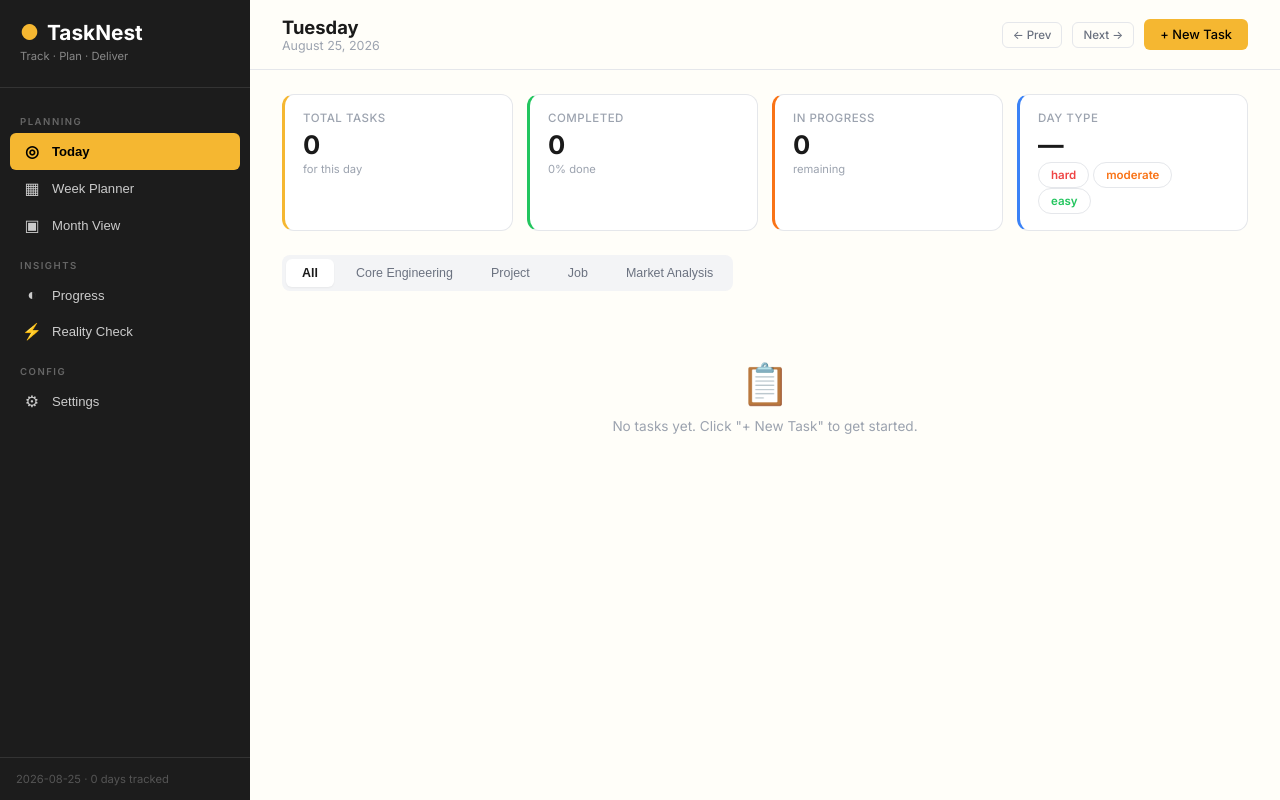
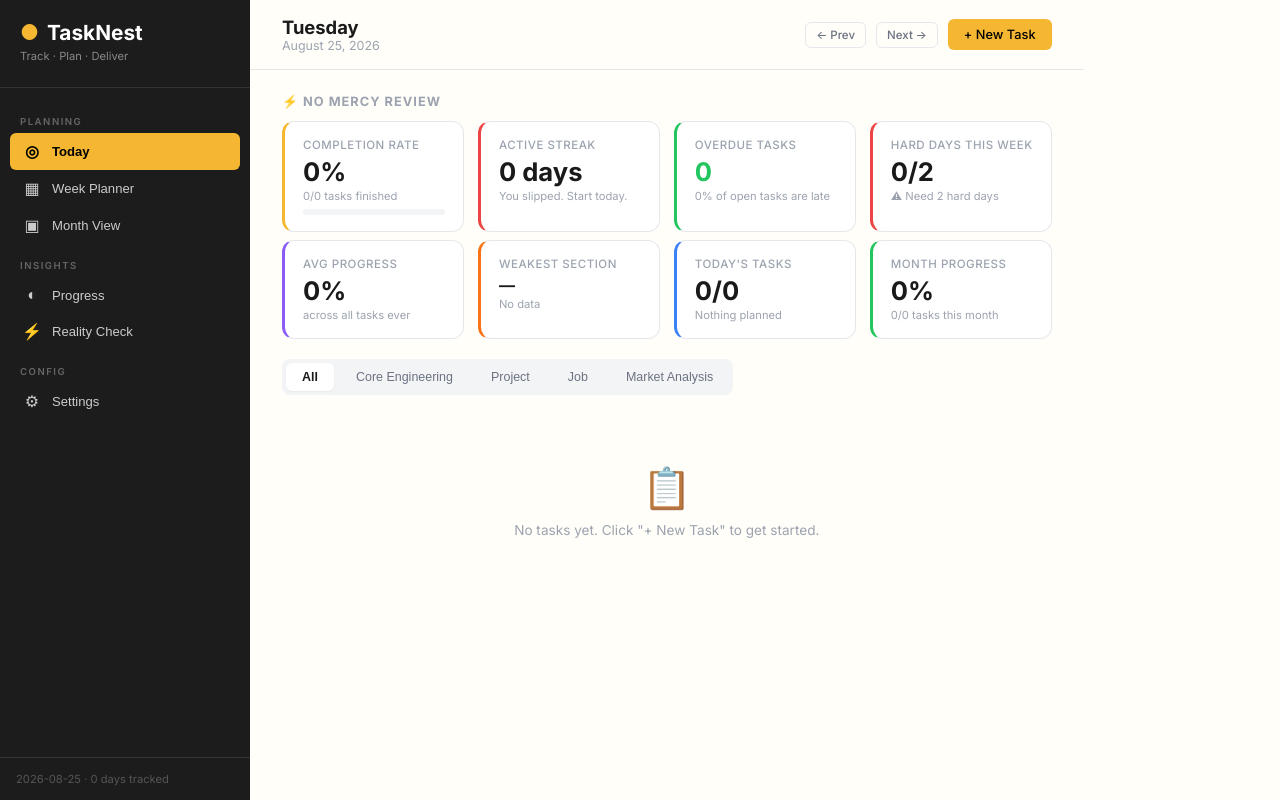
Before and after one commit to kumarritik001/task-nest, a React (Vite) app: page / in a window 1280 px wide. Built offline with nearby package versions, Linux system fonts and the light colour scheme.

Commit message:
KPI no-mercy review cards + enforce 2 hard days + day-type switcher in week view

```diff
--- a/src/App.jsx
+++ b/src/App.jsx
@@ -6,7 +6,7 @@ import {
   getDayType, setDayType, swapDayTypes, hardDayCount,
   getAllSections, getAllDayTypes, getDatesInWeek, getDatesInMonth, getWeeksInMonth,
   getProgressLog, getTemplates, addTemplate, removeTemplate,
-  getSettings, updateSettings, getUpcomingTasks
+  getSettings, updateSettings, getUpcomingTasks, getKPIData
 } from './utils/storage'
 import { startNotificationService } from './utils/notifications'
 import { getCriticismQuote, getAppreciationQuote, getAllCriticismQuotes, getAllAppreciationQuotes } from './utils/quotes'
@@ -118,6 +118,7 @@ function TodayView({ dateStr, refresh, goDay }) {
   const dayType = getDayType(dateStr);
   const d = parseISO(dateStr);
   const today = getToday();
+  const kpi = getKPIData();
 
   const filtered = activeSection === 'All' ? tasks : tasks.filter(t => t.section === activeSection);
 
@@ -139,46 +140,86 @@ function TodayView({ dateStr, refresh, goDay }) {
       </div>
 
       <div className="page-body">
-        <div className="stats-row">
+        {/* ── KPI: No Mercy Review ── */}
+        <h3 style={{ fontSize: '0.8rem', fontWeight: 700, color: 'var(--text-muted)', textTransform: 'uppercase', letterSpacing: '1px', marginBottom: 12 }}>⚡ No Mercy Review</h3>
+        <div className="stats-row" style={{ marginBottom: 8 }}>
           <div className="stat-card yellow">
-            <div className="stat-label">Total Tasks</div>
-            <div className="stat-value">{ov.total}</div>
-            <div className="stat-sub">for this day</div>
+            <div className="stat-label">Completion Rate</div>
+            <div className="stat-value">{kpi.completionRate}%</div>
+            <div className="stat-sub">{kpi.totalDone}/{kpi.totalTasksEver} tasks finished</div>
+            <div className="progress-wrap" style={{ marginTop: 6 }}>
+              <div className="progress-track"><div className={`progress-fill ${kpi.completionRate > 70 ? 'hot' : kpi.completionRate > 30 ? 'warm' : 'cold'}`} style={{ width: `${kpi.completionRate}%` }} /></div>
+            </div>
           </div>
-          <div className="stat-card green">
-            <div className="stat-label">Completed</div>
-            <div className="stat-value">{ov.done}</div>
-            <div className="stat-sub">{ov.total > 0 ? Math.round((ov.done / ov.total) * 100) : 0}% done</div>
+          <div className="stat-card" style={{ borderLeft: `3px solid ${kpi.streak >= 3 ? 'var(--green)' : kpi.streak >= 1 ? 'var(--yellow)' : 'var(--red)'}` }}>
+            <div className="stat-label">Active Streak</div>
+            <div className="stat-value">{kpi.streak} day{kpi.streak !== 1 ? 's' : ''}</div>
+            <div className="stat-sub">{kpi.streak === 0 ? 'You slipped. Start today.' : kpi.streak >= 7 ? 'Unstoppable.' : 'Keep it going.'}</div>
           </div>
-          <div className="stat-card orange">
-            <div className="stat-label">In Progress</div>
-            <div className="stat-value">{ov.total - ov.done}</div>
-            <div className="stat-sub">remaining</div>
+          <div className="stat-card" style={{ borderLeft: `3px solid ${kpi.overdueTasks > 0 ? 'var(--red)' : 'var(--green)'}` }}>
+            <div className="stat-label">Overdue Tasks</div>
+            <div className="stat-value" style={{ color: kpi.overdueTasks > 0 ? 'var(--red)' : 'var(--green)' }}>{kpi.overdueTasks}</div>
+            <div className="stat-sub">{kpi.overdueRate}% of open tasks are late</div>
           </div>
-          <div className="stat-card blue">
-            <div className="stat-label">Day Type</div>
-            <div className="stat-value" style={{ textTransform: 'capitalize' }}>{dayType || '—'}</div>
-            <div className="stat-sub">
-              {DAY_TYPES.map(dt => (
-                <button
-                  key={dt}
-                  className={`day-type-btn ${dt} ${dayType === dt ? 'active' : ''}`}
-                  style={{ marginRight: 4 }}
-                  onClick={() => { setDayType(dateStr, dt); refresh(); }}
-                >
-                  {dt}
-                </button>
-              ))}
-            </div>
+          <div className="stat-card" style={{ borderLeft: `3px solid ${kpi.hardDays >= 2 ? 'var(--green)' : 'var(--red)'}` }}>
+            <div className="stat-label">Hard Days This Week</div>
+            <div className="stat-value">{kpi.hardDays}/2</div>
+            <div className="stat-sub">{kpi.hardDays >= 2 ? '✓ Minimum met' : '⚠ Need 2 hard days'}</div>
           </div>
         </div>
 
+        <div className="stats-row" style={{ marginBottom: 20 }}>
+          <div className="stat-card" style={{ borderLeft: '3px solid var(--purple)' }}>
+            <div className="stat-label">Avg Progress</div>
+            <div className="stat-value">{kpi.avgProgress}%</div>
+            <div className="stat-sub">across all tasks ever</div>
+          </div>
+          <div className="stat-card" style={{ borderLeft: `3px solid ${kpi.weakestRate < 30 ? 'var(--red)' : 'var(--orange)'}` }}>
+            <div className="stat-label">Weakest Section</div>
+            <div className="stat-value" style={{ fontSize: '1rem' }}>{kpi.weakestSection}</div>
+            <div className="stat-sub">{kpi.weakestRate < 101 ? `${kpi.weakestRate}% completion` : 'No data'}</div>
+          </div>
+          <div className="stat-card blue">
+            <div className="stat-label">Today's Tasks</div>
+            <div className="stat-value">{kpi.todayDone}/{kpi.todayTasks}</div>
+            <div className="stat-sub">{kpi.todayTasks === 0 ? 'Nothing planned' : kpi.todayDone === kpi.todayTasks ? 'All done!' : `${kpi.todayTasks - kpi.todayDone} remaining`}</div>
+          </div>
+          <div className="stat-card green">
+            <div className="stat-label">Month Progress</div>
+            <div className="stat-value">{kpi.monthProgress}%</div>
+            <div className="stat-sub">{kpi.monthDone}/{kpi.monthTotal} tasks this month</div>
+          </div>
+        </div>
+
+        {/* ── Harsh verdict ── */}
+        {kpi.totalTasksEver > 0 && (
+          <div style={{
+            padding: '12px 18px',
+            borderRadius: 'var(--radius-sm)',
+            marginBottom: 20,
+            fontSize: '0.82rem',
+            fontWeight: 600,
+            background: kpi.completionRate >= 70 && kpi.streak >= 2 ? '#ECFDF5' : kpi.completionRate >= 40 ? '#FFFBEB' : '#FEF2F2',
+            color: kpi.completionRate >= 70 && kpi.streak >= 2 ? '#065F46' : kpi.completionRate >= 40 ? '#92400E' : '#991B1B',
+            border: `1px solid ${kpi.completionRate >= 70 && kpi.streak >= 2 ? '#A7F3D0' : kpi.completionRate >= 40 ? '#FDE68A' : '#FECACA'}`
+          }}>
+            {kpi.completionRate >= 70 && kpi.streak >= 3 && '🔥 You\'re on fire. Don\'t stop.'}
+            {kpi.completionRate >= 70 && kpi.streak < 3 && kpi.streak >= 1 && '💪 Good completion. Build the streak.'}
+            {kpi.completionRate >= 70 && kpi.streak === 0 && '⚠️ Great completion rate but you broke your streak. Consistency matters.'}
+            {kpi.completionRate >= 40 && kpi.completionRate < 70 && '😐 Average. You\'re leaving too much on the table.'}
+            {kpi.completionRate < 40 && '🚨 Embarrassing. Less than half your tasks are done. What are you doing?'}
+            {kpi.overdueTasks > 3 && ' | 🚨 And you have ' + kpi.overdueTasks + ' overdue tasks. Deadlines mean nothing to you?'}
+            {kpi.hardDays < 2 && ' | ⚠️ You haven\'t even scheduled 2 hard days. Comfort zone is not a strategy.'}
+          </div>
+        )}
+
+        {/* ── Today's progress bar ── */}
         {ov.total > 0 && (
           <div style={{ marginBottom: 20 }}>
             <div className="progress-track" style={{ height: 8 }}>
               <div className={`progress-fill ${ov.progress > 75 ? 'hot' : ov.progress > 30 ? 'warm' : 'cold'}`} style={{ width: `${ov.progress}%` }} />
             </div>
-            <div className="progress-info"><span>{ov.progress}% overall</span></div>
+            <div className="progress-info"><span>{ov.progress}% today</span></div>
           </div>
         )}
 
@@ -218,6 +259,19 @@ function WeekView({ weekId, refresh, goDay, goWeek, openAddFor }) {
   const weekStart = parseISO(weekId);
   const hc = hardDayCount(weekId);
 
+  const changeDayType = (dateStr, newType) => {
+    const currentType = getDayType(dateStr);
+    // If changing FROM hard, check if we'd drop below 2
+    if (currentType === 'hard' && newType !== 'hard') {
+      if (hc <= 2) {
+        alert('Cannot change: you need at least 2 hard days per week. Remove hard from another day first.');
+        return;
+      }
+    }
+    setDayType(dateStr, newType);
+    refresh();
+  };
+
   return (
     <>
       <div className="topbar">
@@ -242,12 +296,20 @@ function WeekView({ weekId, refresh, goDay, goWeek, openAddFor }) {
           <div className="stat-card orange"><div className="stat-label">Progress</div><div className="stat-value">{ov.progress}%</div></div>
           <div className={`stat-card ${hc >= 2 ? 'green' : 'orange'}`}>
             <div className="stat-label">Hard Days</div>
-            <div className="stat-value">{hc}/7</div>
+            <div className="stat-value">{hc}/2</div>
             <div className="stat-sub">{hc < 2 ? '⚠ Need ≥2 hard days' : '✓ Minimum met'}</div>
           </div>
         </div>
 
-        <h3 style={{ fontSize: '0.85rem', marginBottom: 12, fontWeight: 700 }}>Day Allocation</h3>
+        <div style={{ display: 'flex', justifyContent: 'space-between', alignItems: 'center', marginBottom: 12 }}>
+          <h3 style={{ fontSize: '0.85rem', fontWeight: 700 }}>Day Allocation</h3>
+          <div style={{ display: 'flex', gap: 10, fontSize: '0.68rem', color: 'var(--text-muted)' }}>
+            <span><span style={{ display: 'inline-block', width: 8, height: 8, borderRadius: '50%', background: 'var(--red)', marginRight: 4 }}></span>Hard (≥2/week)</span>
+            <span><span style={{ display: 'inline-block', width: 8, height: 8, borderRadius: '50%', background: 'var(--orange)', marginRight: 4 }}></span>Moderate</span>
+            <span><span style={{ display: 'inline-block', width: 8, height: 8, borderRadius: '50%', background: 'var(--green)', marginRight: 4 }}></span>Easy</span>
+          </div>
+        </div>
+
         <div className="day-grid" style={{ marginBottom: 28 }}>
           {dates.map(ds => {
             const d2 = parseISO(ds);
@@ -263,9 +325,27 @@ function WeekView({ weekId, refresh, goDay, goWeek, openAddFor }) {
                   {dov.total > 0 && <div className="day-count">{dov.done}/{dov.total}</div>}
                   {dt && <div style={{ fontSize: '0.55rem', textTransform: 'capitalize', color: dt === 'hard' ? 'var(--red)' : dt === 'moderate' ? 'var(--orange)' : 'var(--green)', fontWeight: 600, marginTop: 2 }}>{dt}</div>}
                 </div>
+                {/* Day type switcher */}
+                <div style={{ display: 'flex', gap: 3, marginTop: 6, justifyContent: 'center' }}>
+                  {DAY_TYPES.map(t => (
+                    <button
+                      key={t}
+                      onClick={(e) => { e.stopPropagation(); changeDayType(ds, t); }}
+                      style={{
+                        width: 18, height: 18, borderRadius: '50%', border: 'none', cursor: 'pointer',
+                        background: dt === t
+                          ? (t === 'hard' ? 'var(--red)' : t === 'moderate' ? 'var(--orange)' : 'var(--green)')
+                          : '#E5E7EB',
+                        opacity: dt === t ? 1 : 0.5,
+                        transition: 'all 0.15s'
+                      }}
+                      title={`Set ${t}`}
+                    />
+                  ))}
+                </div>
                 <button
                   className="btn btn-sm"
-                  style={{ marginTop: 6, padding: '2px 8px', fontSize: '0.6rem', background: 'var(--yellow)', color: '#000', borderRadius: 4 }}
+                  style={{ marginTop: 4, padding: '2px 8px', fontSize: '0.6rem', background: 'var(--yellow)', color: '#000', borderRadius: 4 }}
                   onClick={(e) => { e.stopPropagation(); openAddFor(ds); }}
                 >
                   + Add
@@ -275,15 +355,22 @@ function WeekView({ weekId, refresh, goDay, goWeek, openAddFor }) {
           })}
         </div>
 
+        {hc < 2 && (
+          <div style={{ padding: '10px 16px', borderRadius: 'var(--radius-sm)', marginBottom: 20, fontSize: '0.8rem', fontWeight: 600, background: '#FEF2F2', color: '#991B1B', border: '1px solid #FECACA' }}>
+            🚨 You have {hc} hard day{hc !== 1 ? 's' : ''}. Minimum 2 required. Click the red dot on any day to make it hard.
+          </div>
+        )}
+
         <h3 style={{ fontSize: '0.85rem', marginBottom: 12, fontWeight: 700 }}>Day Details</h3>
         {dates.map(ds => {
           const dov = getDayOverview(ds);
+          const dt = getDayType(ds);
           return (
             <div key={ds} className="task-card" style={{ marginBottom: 8 }}>
               <div style={{ padding: '14px 18px', display: 'flex', justifyContent: 'space-between', alignItems: 'center', cursor: 'pointer' }} onClick={() => goDay(ds)}>
                 <div>
                   <span style={{ fontWeight: 600, fontSize: '0.88rem' }}>{format(parseISO(ds), 'EEEE, MMM d')}</span>
-                  {getDayType(ds) && <span className={`tag tag-${getDayType(ds) === 'hard' ? 'hard' : getDayType(ds) === 'moderate' ? 'moderate' : 'easy'}`} style={{ marginLeft: 8 }}>{getDayType(ds)}</span>}
+                  {dt && <span className={`tag tag-${dt === 'hard' ? 'hard' : dt === 'moderate' ? 'moderate' : 'easy'}`} style={{ marginLeft: 8 }}>{dt}</span>}
                 </div>
                 <div style={{ display: 'flex', alignItems: 'center', gap: 8 }}>
                   <span style={{ fontSize: '0.78rem', color: 'var(--text-muted)' }}>{dov.done}/{dov.total} done</span>
--- a/src/utils/storage.js
+++ b/src/utils/storage.js
@@ -320,3 +320,110 @@ export function getUpcomingTasks() {
 
 export function getAllSections() { return SECTIONS; }
 export function getAllDayTypes() { return DAY_TYPES; }
+
+// ── KPI Data (No Mercy Review) ──
+
+export function getKPIData() {
+  const d = init();
+  const today = getToday();
+  const allDates = Object.keys(d.tasks).sort();
+  const todayOv = getDayOverview(today);
+  const weekId = getCurrentWeekId();
+  const weekOv = getWeekOverview(weekId);
+  const currentMonth = getCurrentMonth();
+  const monthOv = getMonthOverview(currentMonth);
+
+  // Total tasks ever created
+  let totalTasksEver = 0;
+  let totalDone = 0;
+  let totalInProgress = 0;
+  let overdueTasks = 0;
+  const sectionStats = {};
+  SECTIONS.forEach(s => { sectionStats[s] = { total: 0, done: 0 }; });
+
+  allDates.forEach(ds => {
+    const tasks = d.tasks[ds] || [];
+    tasks.forEach(t => {
+      totalTasksEver++;
+      if (t.completed) totalDone++;
+      else totalInProgress++;
+      if (!t.completed && t.deadline && t.deadline < today) overdueTasks++;
+      if (sectionStats[t.section]) {
+        sectionStats[t.section].total++;
+        if (t.completed) sectionStats[t.section].done++;
+      }
+    });
+  });
+
+  // Completion rate
+  const completionRate = totalTasksEver > 0 ? Math.round((totalDone / totalTasksEver) * 100) : 0;
+
+  // Active days count
+  const activeDays = allDates.length;
+
+  // Streak: consecutive days with tasks ending at today
+  let streak = 0;
+  let checkDate = today;
+  while (d.tasks[checkDate] && d.tasks[checkDate].length > 0) {
+    streak++;
+    const prev = addDays(parseISO(checkDate), -1);
+    checkDate = format(prev, 'yyyy-MM-dd');
+  }
+
+  // Hard days this week
+  const hardDays = hardDayCount(weekId);
+  const weekDates = getDatesInWeek(weekId);
+  const daysWithType = weekDates.filter(ds => d.dayTypes[ds]).length;
+
+  // Average progress across all tasks
+  let progSum = 0;
+  let progCount = 0;
+  allDates.forEach(ds => {
+    (d.tasks[ds] || []).forEach(t => {
+      progSum += t.progress;
+      progCount++;
+    });
+  });
+  const avgProgress = progCount > 0 ? Math.round(progSum / progCount) : 0;
+
+  // Tasks today
+  const todayTasks = d.tasks[today] || [];
+  const todayDone = todayTasks.filter(t => t.completed).length;
+  const todayTotal = todayTasks.length;
+
+  // Overdue percentage
+  const overdueRate = totalInProgress > 0 ? Math.round((overdueTasks / totalInProgress) * 100) : 0;
+
+  // Weakest section
+  let weakestSection = '—';
+  let weakestRate = 101;
+  Object.entries(sectionStats).forEach(([s, st]) => {
+    if (st.total > 0) {
+      const rate = Math.round((st.done / st.total) * 100);
+      if (rate < weakestRate) { weakestRate = rate; weakestSection = s; }
+    }
+  });
+
+  return {
+    totalTasksEver,
+    totalDone,
+    totalInProgress,
+    completionRate,
+    activeDays,
+    streak,
+    hardDays,
+    daysWithType,
+    avgProgress,
+    todayTasks: todayTotal,
+    todayDone,
+    overdueTasks,
+    overdueRate,
+    weakestSection,
+    weakestRate,
+    weekProgress: weekOv.progress,
+    monthProgress: monthOv.progress,
+    monthTotal: monthOv.total,
+    monthDone: monthOv.done,
+    sectionStats
+  };
+}
```
